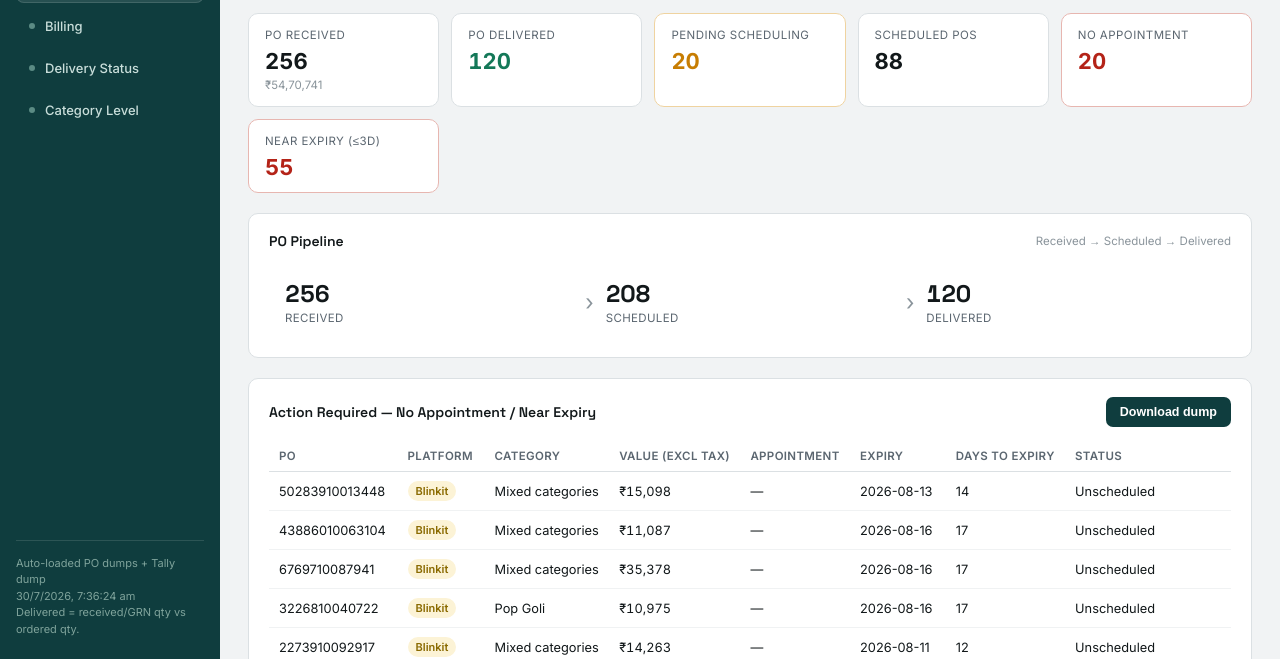
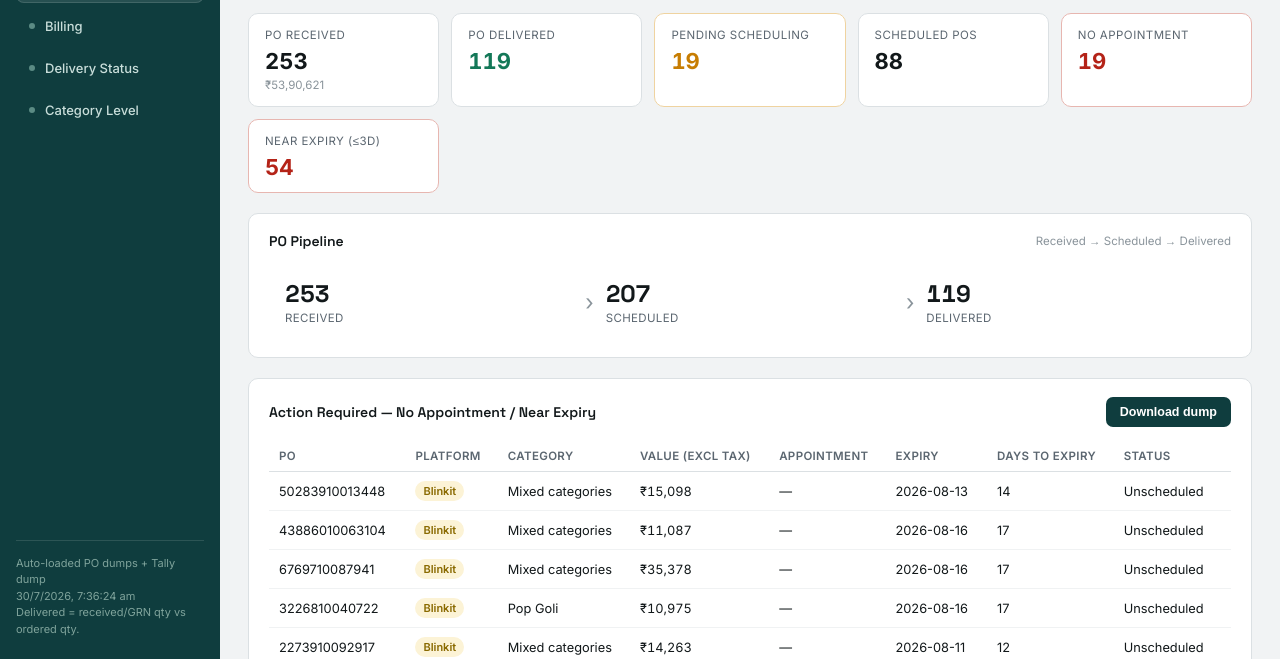
Before and after one commit to Nitish-Dobra/dobra-qcomm-dashboard, a plain HTML site: page index.html in a window 1280 px wide. Shown: the part 141-800 px from the top of the page. Drawn offline with nearby package versions, Linux system fonts and the light colour scheme.

Commit message:
Exclude cancelled POs; Swiggy scoped to InternalExternalPo=external

```diff
--- a/index.html
+++ b/index.html
@@ -361,7 +361,7 @@ function daysFromToday(d){ return d ? Math.round((d - new Date())/86400000) : nu
 function parseRawPOLines(headers, rows){
   const h = headers.map(x=>x.trim());
   if(h.includes('po_number') && h.includes('units_ordered')){
-    return rows.map(r=>{
+    return rows.filter(r=>(r.po_state||'').trim() !== 'Cancelled post Creation').map(r=>{
       const qtyOrdered = +r.units_ordered||0;
       const qtyDelivered = Math.max(0, qtyOrdered - (+r.remaining_quantity||0));
       const valueExclTax = qtyOrdered * (+r.cost_price||0);
@@ -378,7 +378,7 @@ function parseRawPOLines(headers, rows){
     });
   }
   if(h.includes('PO No.') && h.includes('Qty')){
-    return rows.map(r=>{
+    return rows.filter(r=>(r['Status']||'').trim().toUpperCase() !== 'CANCELLED').map(r=>{
       const qtyOrdered = +r['Qty']||0;
       const qtyDelivered = +r['GRN Quantity']||0;
       const valueExclTax = qtyOrdered * (+r['Unit Base Cost']||0);
@@ -395,7 +395,10 @@ function parseRawPOLines(headers, rows){
     });
   }
   if(h.includes('PoNumber') && h.includes('OrderedQty')){
-    return rows.map(r=>{
+    return rows.filter(r=>
+      (r.InternalExternalPo||'').trim().toLowerCase() === 'external' &&
+      (r.Status||'').trim().toLowerCase() !== 'cancelled'
+    ).map(r=>{
       const qtyOrdered = +r.OrderedQty||0;
       const qtyDelivered = +r.ReceivedQty||0;
       const valueExclTax = qtyOrdered * (+r.UnitBasedCost||0);
```
